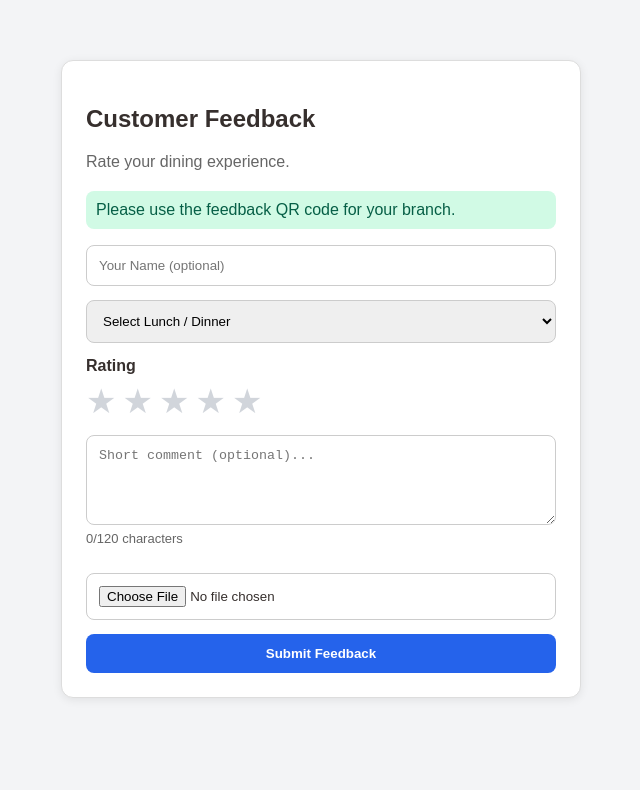
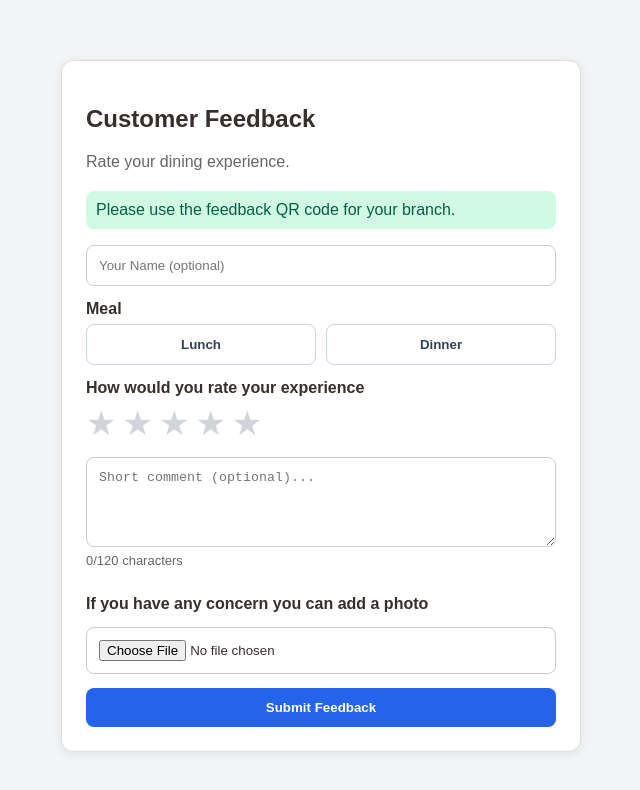
Before and after one commit to KenFemboy/Operations-Monitoring-System, a React (Vite) app in the folder Client/: page /feedback in a window 1280 px wide. Shown: the top 790 px of the page, without its empty margins (319-959 px from the left). Built offline with nearby package versions, Linux system fonts and the light colour scheme.

Commit message:
updated customer feedback form design

```diff
--- a/Client/src/features/feedback/components/CustomerFeedbackForm.jsx
+++ b/Client/src/features/feedback/components/CustomerFeedbackForm.jsx
@@ -6,6 +6,7 @@ import {
 
 const IMAGE_TYPES = ["image/jpeg", "image/png", "image/webp"];
 const MAX_IMAGE_SIZE = 50 * 1024 * 1024;
+const SUBMITTED_KEY_PREFIX = "customer-feedback-submitted";
 
 const validateImageFile = (file) => {
   if (!file) return "";
@@ -21,6 +22,9 @@ const validateImageFile = (file) => {
   return "";
 };
 
+const getSubmittedKey = (branchSlug, branchId) =>
+  `${SUBMITTED_KEY_PREFIX}:${branchSlug || branchId || "default"}`;
+
 function CustomerFeedbackForm({ branchSlug = "" }) {
   const [branch, setBranch] = useState(null);
   const [form, setForm] = useState({
@@ -34,6 +38,8 @@ function CustomerFeedbackForm({ branchSlug = "" }) {
 
   const [hoverRating, setHoverRating] = useState(0);
   const [message, setMessage] = useState("");
+  const [hasSubmitted, setHasSubmitted] = useState(false);
+  const [isSubmitting, setIsSubmitting] = useState(false);
 
   useEffect(() => {
     const fetchBranch = async () => {
@@ -44,7 +50,11 @@ function CustomerFeedbackForm({ branchSlug = "" }) {
 
       try {
         const res = await getPublicFeedbackFormConfig(branchSlug);
-        setBranch(res.data.data || null);
+        const feedbackBranch = res.data.data || null;
+        setBranch(feedbackBranch);
+
+        const submittedKey = getSubmittedKey(branchSlug, feedbackBranch?._id);
+        setHasSubmitted(localStorage.getItem(submittedKey) === "true");
       } catch (err) {
         console.error(err);
         setMessage("Unable to load this feedback branch right now.");
@@ -56,6 +66,10 @@ function CustomerFeedbackForm({ branchSlug = "" }) {
 
   const handleSubmit = async (e) => {
     e.preventDefault();
+
+    if (hasSubmitted || isSubmitting) {
+      return;
+    }
 
     if (!branch?._id) {
       alert("Feedback branch is not available");
@@ -78,6 +92,7 @@ function CustomerFeedbackForm({ branchSlug = "" }) {
     }
 
     try {
+      setIsSubmitting(true);
       const formData = new FormData();
 
       formData.append("branch", branch._id);
@@ -92,6 +107,8 @@ function CustomerFeedbackForm({ branchSlug = "" }) {
 
       await createFeedback(formData, branchSlug);
 
+      localStorage.setItem(getSubmittedKey(branchSlug, branch._id), "true");
+      setHasSubmitted(true);
       setMessage("Thank you for your feedback!");
 
       setForm({
@@ -105,8 +122,24 @@ function CustomerFeedbackForm({ branchSlug = "" }) {
     } catch (err) {
       console.error(err);
       alert(err.response?.data?.message || "Failed to submit feedback");
+    } finally {
+      setIsSubmitting(false);
     }
   };
+
+  if (hasSubmitted) {
+    return (
+      <div style={{ ...styles.card, ...styles.thankYouCard }}>
+        <div style={styles.thankYouIcon}>{"\u2713"}</div>
+        <h2 style={styles.thankYouTitle}>Thank you for your feedback</h2>
+        {branch && (
+          <p style={styles.thankYouText}>
+            Your response for {branch.branchName} has been submitted.
+          </p>
+        )}
+      </div>
+    );
+  }
 
   return (
     <div style={styles.card}>
@@ -121,8 +154,13 @@ function CustomerFeedbackForm({ branchSlug = "" }) {
 
       {branch && (
         <div style={styles.branchBox}>
-          <strong>{branch.branchName}</strong>
-          <span>{branch.location || branch.address || ""}</span>
+          <span style={styles.branchLabel}>Branch</span>
+          <strong style={styles.branchName}>{branch.branchName}</strong>
+          {(branch.location || branch.address) && (
+            <span style={styles.branchLocation}>
+              {branch.location || branch.address}
+            </span>
+          )}
         </div>
       )}
 
@@ -137,22 +175,32 @@ function CustomerFeedbackForm({ branchSlug = "" }) {
           style={styles.input}
         />
 
-        <select
-          value={form.serviceType}
-          onChange={(e) =>
-            setForm({ ...form, serviceType: e.target.value })
-          }
-          required
-          style={styles.input}
-          name="serviceType"
+        <div>
+          <label style={styles.label}>Meal</label>
+          <div style={styles.mealButtons}>
+            {["Lunch", "Dinner"].map((meal) => {
+              const selected = form.serviceType === meal;
+
+              return (
+                <button
+                  key={meal}
+                  type="button"
+                  onClick={() => setForm({ ...form, serviceType: meal })}
+                  style={{
+                    ...styles.mealButton,
+                    ...(selected ? styles.mealButtonSelected : {}),
+                  }}
+                  aria-pressed={selected}
                 >
-          <option value="">Select Lunch / Dinner</option>
-          <option value="Lunch">Lunch</option>
-          <option value="Dinner">Dinner</option>
-        </select>
+                  {meal}
+                </button>
+              );
+            })}
+          </div>
+        </div>
 
         <div>
-          <label style={styles.label}>Rating</label>
+          <label style={styles.label}>How would you rate your experience</label>
 
           <div style={styles.stars}>
             {[1, 2, 3, 4, 5].map((star) => {
@@ -188,6 +236,10 @@ function CustomerFeedbackForm({ branchSlug = "" }) {
 
         <p style={styles.counter}>{form.comment.length}/120 characters</p>
 
+        <div style={styles.photoSection}>
+          <label style={styles.label}>
+            If you have any concern you can add a photo
+          </label>
           <input
             key={fileInputKey}
             type="file"
@@ -208,9 +260,14 @@ function CustomerFeedbackForm({ branchSlug = "" }) {
             }}
             style={styles.input}
           />
+        </div>
 
-        <button type="submit" style={styles.primaryButton}>
-          Submit Feedback
+        <button
+          type="submit"
+          style={styles.primaryButton}
+          disabled={isSubmitting}
+        >
+          {isSubmitting ? "Submitting..." : "Submit Feedback"}
         </button>
       </form>
     </div>
@@ -234,13 +291,26 @@ const styles = {
   },
   branchBox: {
     display: "grid",
-    gap: "4px",
-    padding: "12px",
-    marginBottom: "16px",
-    backgroundColor: "#eff6ff",
-    border: "1px solid #bfdbfe",
+    gap: "6px",
+    padding: "16px",
+    marginBottom: "18px",
+    backgroundColor: "#f0f9ff",
+    border: "2px solid #38bdf8",
     borderRadius: "8px",
-    color: "#1e3a8a",
+    color: "#0c4a6e",
+  },
+  branchLabel: {
+    fontSize: "12px",
+    fontWeight: "bold",
+    letterSpacing: "0.08em",
+    textTransform: "uppercase",
+  },
+  branchName: {
+    fontSize: "22px",
+    lineHeight: "1.2",
+  },
+  branchLocation: {
+    color: "#0369a1",
   },
   form: {
     display: "flex",
@@ -264,6 +334,25 @@ const styles = {
     marginBottom: "6px",
     fontWeight: "bold",
   },
+  mealButtons: {
+    display: "grid",
+    gridTemplateColumns: "1fr 1fr",
+    gap: "10px",
+  },
+  mealButton: {
+    padding: "12px",
+    border: "1px solid #cbd5e1",
+    borderRadius: "8px",
+    backgroundColor: "#fff",
+    color: "#334155",
+    cursor: "pointer",
+    fontWeight: "bold",
+  },
+  mealButtonSelected: {
+    borderColor: "#2563eb",
+    backgroundColor: "#dbeafe",
+    color: "#1d4ed8",
+  },
   stars: {
     display: "flex",
     gap: "6px",
@@ -280,6 +369,10 @@ const styles = {
     color: "#666",
     marginTop: "-8px",
   },
+  photoSection: {
+    display: "grid",
+    gap: "8px",
+  },
   primaryButton: {
     padding: "12px",
     backgroundColor: "#2563eb",
@@ -288,6 +381,28 @@ const styles = {
     borderRadius: "8px",
     cursor: "pointer",
     fontWeight: "bold",
+  },
+  thankYouCard: {
+    textAlign: "center",
+  },
+  thankYouIcon: {
+    width: "54px",
+    height: "54px",
+    margin: "0 auto 14px",
+    display: "grid",
+    placeItems: "center",
+    borderRadius: "50%",
+    backgroundColor: "#dcfce7",
+    color: "#15803d",
+    fontSize: "30px",
+    fontWeight: "bold",
+  },
+  thankYouTitle: {
+    marginBottom: "8px",
+  },
+  thankYouText: {
+    color: "#475569",
+    margin: 0,
   },
   success: {
     backgroundColor: "#d1fae5",
```
Lines whose indentation alone changed are shown as unchanged.
